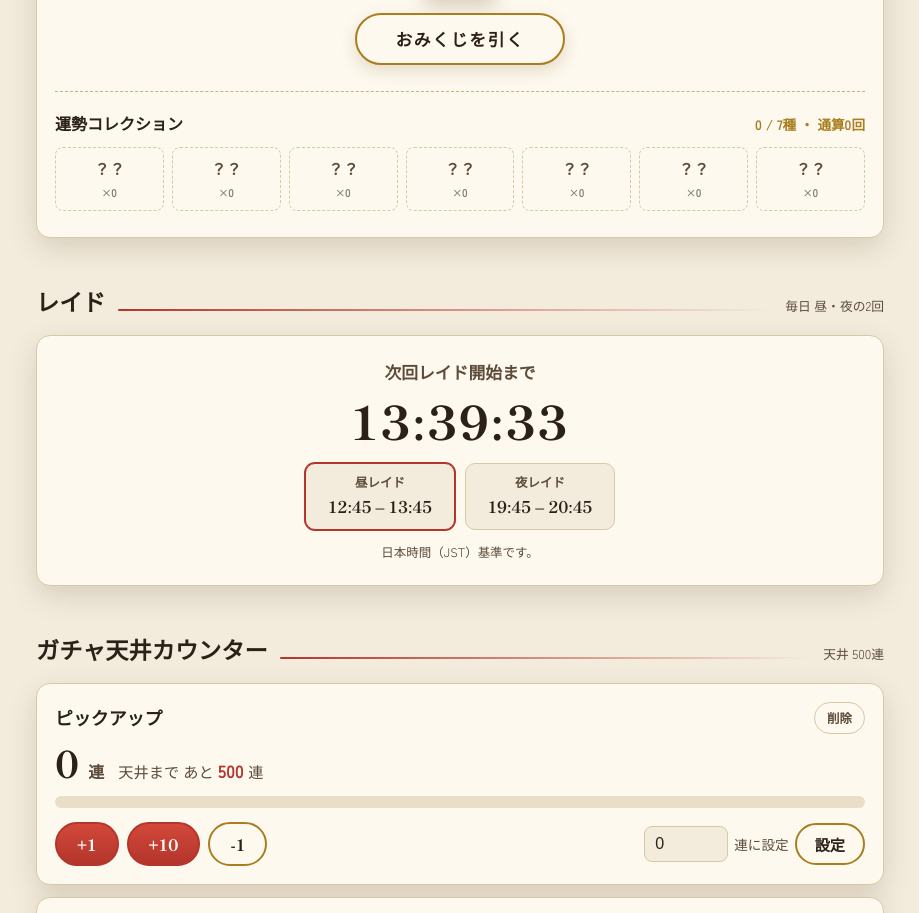
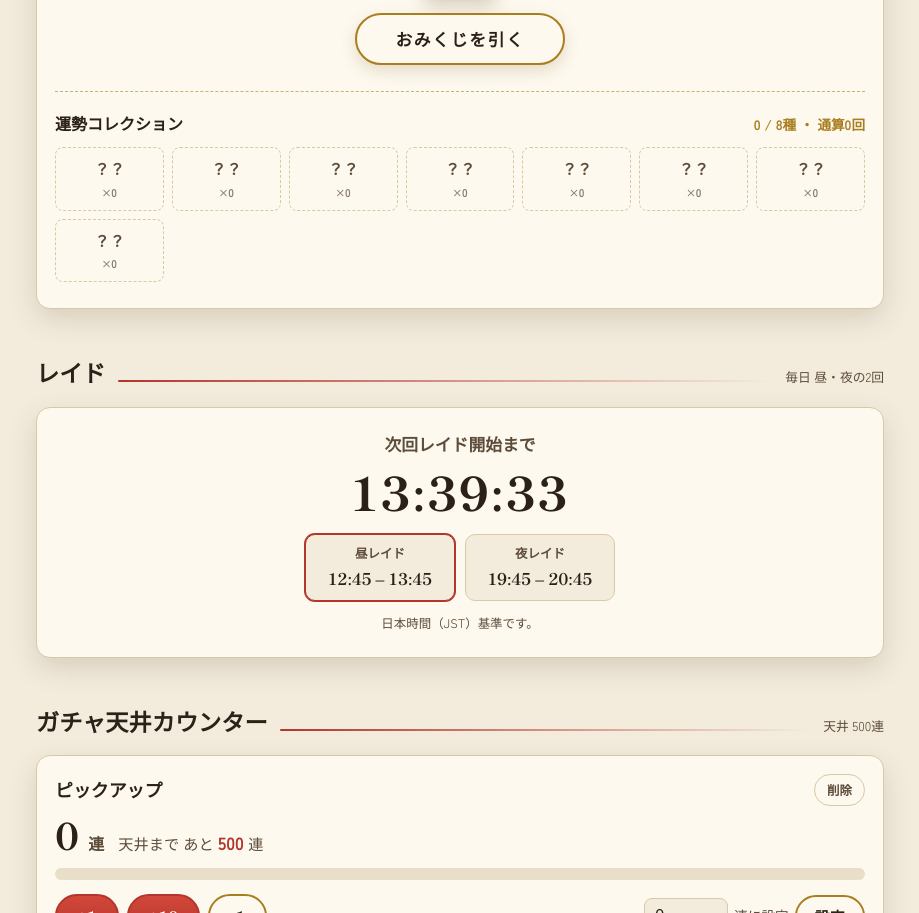
Before and after one commit to nuke27a/nuke27a.github.io, a plain HTML site: page index.html in a window 1280 px wide. Shown: the part 2206-3119 px from the top of the page, without its empty margins (180-1099 px from the left). Drawn offline with Linux system fonts and the light colour scheme.

Commit message:
おみくじに激レア「ボウズ」（約1%）を追加

```diff
--- a/index.html
+++ b/index.html
@@ -921,7 +921,11 @@
           { rank: "凶", cls: "bad", w: 9, msgs: ["向かい風の日。<br />石橋を叩いて渡れば難は逃れます。", "ガチャは封印推奨の日。<br />引くなら覚悟を決めて1回だけ。", "サブイボの悲鳴が聞こえる日。<br />無理せず、早めに切り上げを。", "ボウズの影がちらつく日。<br />釣り場を変えるのも手です。", "今日は撤退も戦術。<br />明日の大吉に石を残そう。"],
             stats: [["ガチャ運", "控えめに"], ["育成運", "点検日和"], ["レイド運", "守り重視"], ["ギルド運", "言葉を選ぶ"], ["釣り運", "ボウズ注意"]] },
           { rank: "大凶", cls: "bad", w: 5, msgs: ["嵐の真っ只中。でも、ここが底。<br />明日は必ず晴れます。", "ペングラスも目をそらす大凶。<br />でも底は底、上がるだけです。", "天井まで一直線の日。<br />今日は引かずに眺めるだけ。", "湖柳に慰められる覚悟で。<br />明日はきっと良い日です。", "竿も運も今日はお休み。<br />寝て起きたら運気リセット。"],
-            stats: [["ガチャ運", "今日は封印"], ["育成運", "休養も育成"], ["レイド運", "無理せず参加"], ["ギルド運", "仲間に頼る"], ["釣り運", "竿は休め"]] }
+            stats: [["ガチャ運", "今日は封印"], ["育成運", "休養も育成"], ["レイド運", "無理せず参加"], ["ギルド運", "仲間に頼る"], ["釣り運", "竿は休め"]] },
+          { rank: "ボウズ", cls: "great", w: 1, msgs: ["伝説のボウズを引き当てた！<br />クジラよりレアな一日です。",
+            "釣果ゼロ、運気は満タン。<br />今日の主役はあなたです。",
+            "激レア枠を引き当てた！<br />スクショを撮って自慢しましょう。"],
+            stats: [["ガチャ運", "逆に絶好調"], ["育成運", "丸儲け"], ["レイド運", "MVP級"], ["ギルド運", "伝説"], ["釣り運", "ボウズ（本物）"]] }
         ];
 
         function pickFortune() {
```
